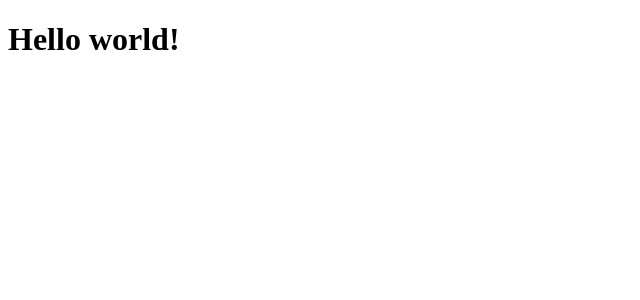
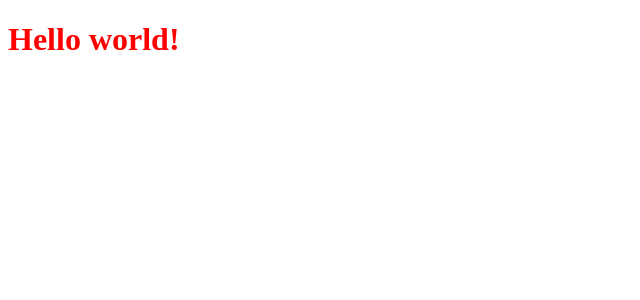
Before and after one commit to mfrazb/triad-buying-coop, a React app: page / in a window 1280 px wide. Shown: the top 300 px of the page, without its empty margins (0-640 px from the left). Built offline with nearby package versions, Linux system fonts and the light colour scheme.

Commit message:
Add, connect, and render CSS for App component

```diff
--- a/client/App.jsx
+++ b/client/App.jsx
@@ -1,4 +1,5 @@
 import React from 'react';
+import './css/App.css';
 
 const App = () => {
   return (
--- /dev/null
+++ b/client/css/App.css
@@ -0,0 +1,3 @@
+h1 {
+  color: red;
+}
--- a/package.json
+++ b/package.json
@@ -11,14 +11,18 @@
   "license": "ISC",
   "dependencies": {
     "react": "^18.2.0",
-    "react-dom": "^18.2.0"
+    "react-dom": "^18.2.0",
+    "sass": "^1.66.1"
   },
   "devDependencies": {
     "@babel/core": "^7.22.11",
     "@babel/preset-env": "^7.22.10",
     "@babel/preset-react": "^7.22.5",
     "babel-loader": "^9.1.3",
+    "css-loader": "^6.8.1",
     "html-webpack-plugin": "^5.5.3",
+    "sass-loader": "^13.3.2",
+    "style-loader": "^3.3.3",
     "webpack": "^5.88.2",
     "webpack-cli": "^5.1.4",
     "webpack-dev-server": "^4.15.1"
--- a/webpack.config.js
+++ b/webpack.config.js
@@ -27,6 +27,11 @@ module.exports = {
           },
         },
       },
+      {
+        test: /\.(css|scss)$/,
+        exclude: /node_modules/,
+        use: ['style-loader', 'css-loader', 'sass-loader'],
+      },
     ],
   },
 
```
Also changed, not shown: 1 other file (tests, documents, lock files or other folders).
